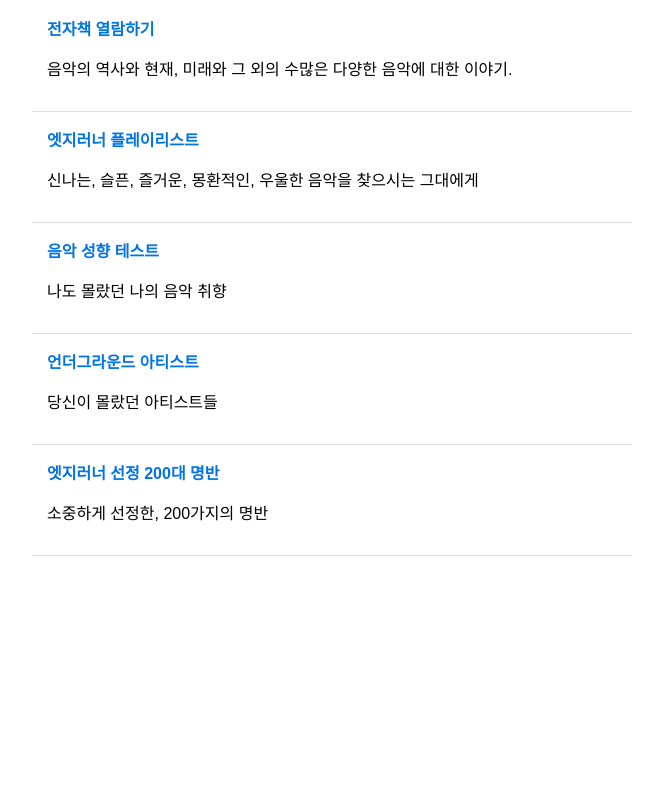
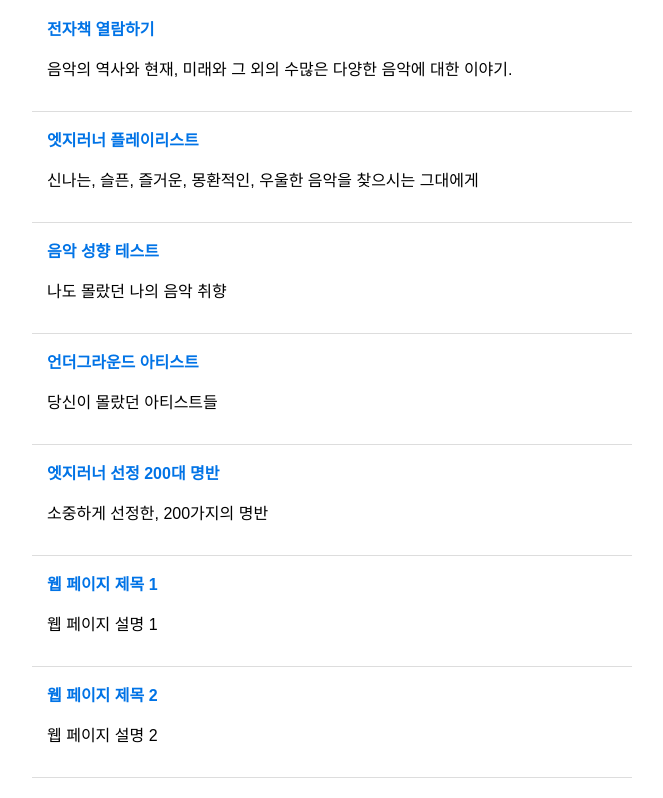
Before and after one commit to heoy1213/edge, a plain HTML site: page index.html in a window 1280 px wide. Shown: the part 99-897 px from the top of the page, without its empty margins (308-971 px from the left). Before the commit the page ends 800 px from the top, so only its background shows below. Drawn offline with Linux system fonts and the light colour scheme.

Commit message:
Update index.html

```diff
--- a/index.html
+++ b/index.html
@@ -61,6 +61,16 @@
             <p>소중하게 선정한, 200가지의 명반</p>
         </div>
 
+	    <div class="book-list">
+    <div class="book-item">
+        <a href="https://example.com" target="_blank">웹 페이지 제목 1</a>
+        <p>웹 페이지 설명 1</p>
+    </div>
+    <div class="book-item">
+        <a href="https://example.com/page2" target="_blank">웹 페이지 제목 2</a>
+        <p>웹 페이지 설명 2</p>
+    </div>
+</div>
         <!-- 추가 전자책 항목들 -->
     </div>
 </body>
```
